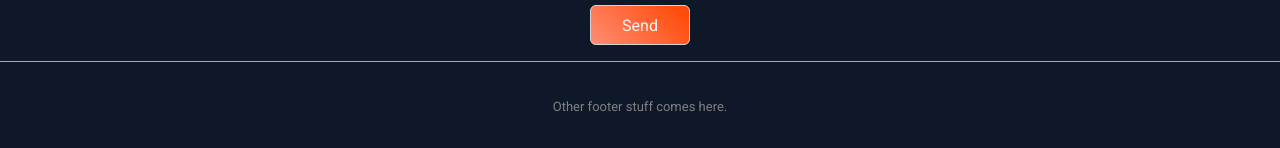
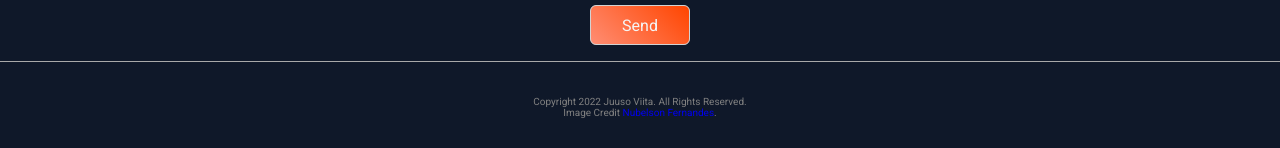
Before and after one commit to juusoviita/portfolio, a plain HTML site: page index.html in a window 1280 px wide. Shown: the part 1512-1660 px from the top of the page. Drawn offline with Linux system fonts and the light colour scheme.

Commit message:
updated footer

```diff
--- a/index.html
+++ b/index.html
@@ -150,7 +150,8 @@
           </form>
       </div>
       <div class="bottom">
-        <p>Other footer stuff comes here.</p>
+        <p>Copyright 2022 Juuso Viita. All Rights Reserved.</p>
+        <p>Image Credit <a href="https://unsplash.com/@nublson">Nubelson Fernandes</a>.</p>
       </div>
     </footer>
   </div>
--- a/styles.css
+++ b/styles.css
@@ -393,8 +393,13 @@ a {
   height: 90px;
 }
 
+.footer .bottom {
+  display: flex;
+  flex-direction: column;
+}
+
 .footer .bottom p {
-  font-size: small;
+  font-size: x-small;
   color: grey;
 }
 
```
